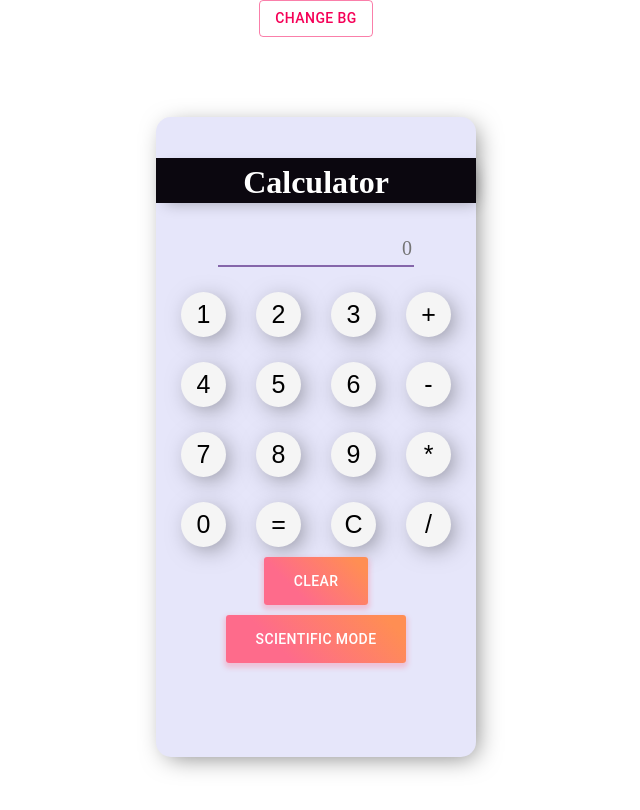
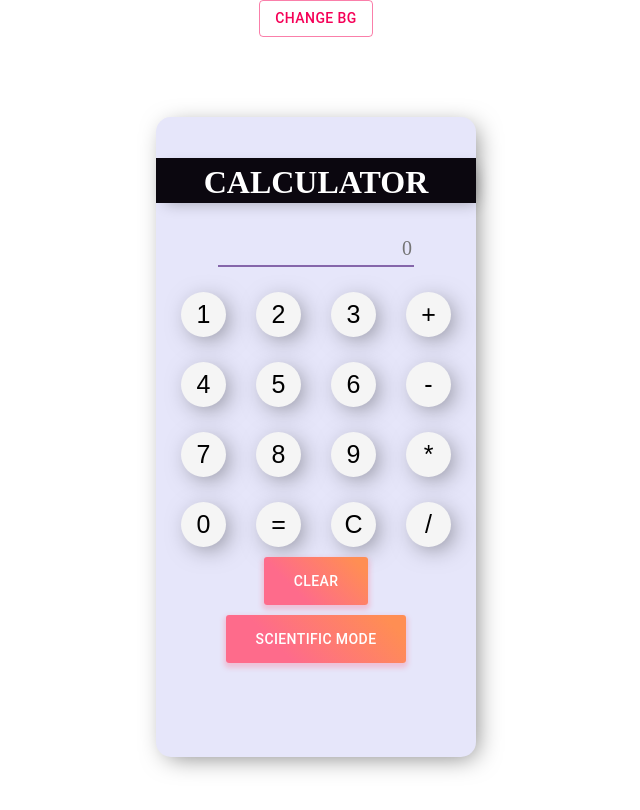
Before and after one commit to pratikparamane98/CTB-simple-calulators, a React (Create React App) app: page / in a window 1280 px wide. Shown: the top 810 px of the page, without its empty margins (324-964 px from the left). Built offline with nearby package versions, Linux system fonts and the light colour scheme.

Commit message:
header capitalized

```diff
--- a/src/components/display/Display.js
+++ b/src/components/display/Display.js
@@ -82,7 +82,7 @@ const Display = () => {
         <div className="main-div">
             <div className="center-div">
             <br></br>
-            <h1 className="h1">Calculator</h1>
+            <h1 className="h1">CALCULATOR</h1>
             <br></br>
             <input type="text" className = "input" value={input} autoComplete="off" placeholder="0"></input>
             <Button allowed = {handleClick}
```
